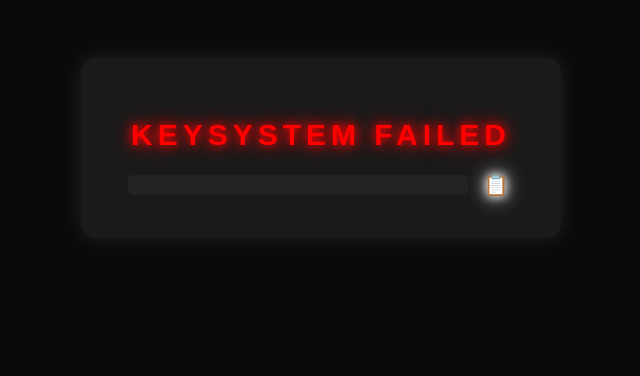
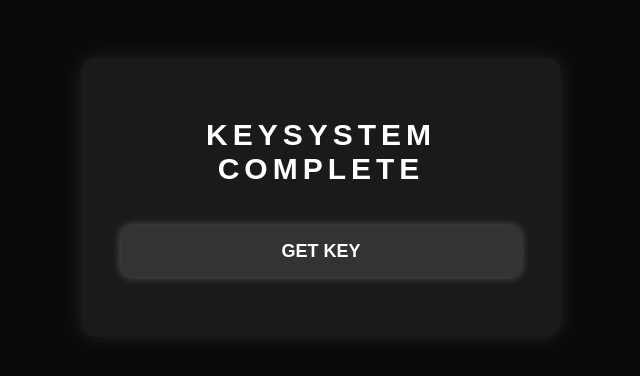
Before and after one commit to VanishHub/Vanish, a plain HTML site: page success.html in a window 1280 px wide. Shown: the whole page, without its empty margins (319-959 px from the left). Drawn offline with Linux system fonts and the light colour scheme.

Commit message:
Update success.html

```diff
--- a/success.html
+++ b/success.html
@@ -64,6 +64,7 @@
             text-align: center;
             width: 320px;
             text-shadow: 0 0 10px white, 0 0 20px white, 0 0 30px white;
+            display: none;
         }
         .copy-btn {
             background-color: transparent;
@@ -73,6 +74,7 @@
             color: white;
             text-shadow: 0 0 10px white, 0 0 20px white;
             transition: 0.3s;
+            display: none;
         }
         .copy-btn:hover {
             color: #404DFF;
@@ -82,7 +84,7 @@
 </head>
 <body>
     <div class="container">
-        <h1 id="pageTitle" style="color: #404DFF; text-shadow: 0 0 10px #404DFF, 0 0 20px #404DFF;">Keysystem Complete</h1>
+        <h1>Keysystem Complete</h1>
         <button class="btn" id="getKeyBtn" onclick="generateKey()">Get Key</button>
         <div class="key-container">
             <div class="key-box" id="keyBox"></div>
@@ -91,38 +93,21 @@
     </div>
 
     <script>
-        function getQueryParam(param) {
-            const urlParams = new URLSearchParams(window.location.search);
-            return urlParams.get(param);
-        }
-
         function generateKey() {
-            // Generate a random key
-            const key = Math.random().toString(36).substring(2, 34);
-            document.getElementById("keyBox").innerText = key;
+            // Generate a unique key (you can modify this to be more complex)
+            const key = Math.random().toString(36).substr(2, 32);
+            document.getElementById("keyBox").textContent = key;
             document.getElementById("keyBox").style.display = "block";
             document.getElementById("copyKeyBtn").style.display = "block";
         }
 
-        window.onload = function() {
-            const verified = getQueryParam("verified");
-            const started = sessionStorage.getItem("checkpoint_started");
-
-            if (verified === "1" && started) {
-                sessionStorage.setItem("checkpoint_completed", "true");
-            }
-
-            let sessionValid = sessionStorage.getItem("checkpoint_completed");
-
-            if (!sessionValid) {
-                document.getElementById("pageTitle").innerText = "Keysystem Failed";
-                document.getElementById("pageTitle").style.color = "red";
-                document.getElementById("pageTitle").style.textShadow = "0 0 10px red, 0 0 20px red";
-                document.getElementById("getKeyBtn").style.display = "none";
-            } else {
-                document.getElementById("keyBox").style.display = "block";
-                document.getElementById("copyKeyBtn").style.display = "block";
-            }
+        function copyKey() {
+            const keyBox = document.getElementById("keyBox");
+            const range = document.createRange();
+            range.selectNode(keyBox);
+            window.getSelection().removeAllRanges();
+            window.getSelection().addRange(range);
+            document.execCommand('copy');
         }
     </script>
 </body>
```
